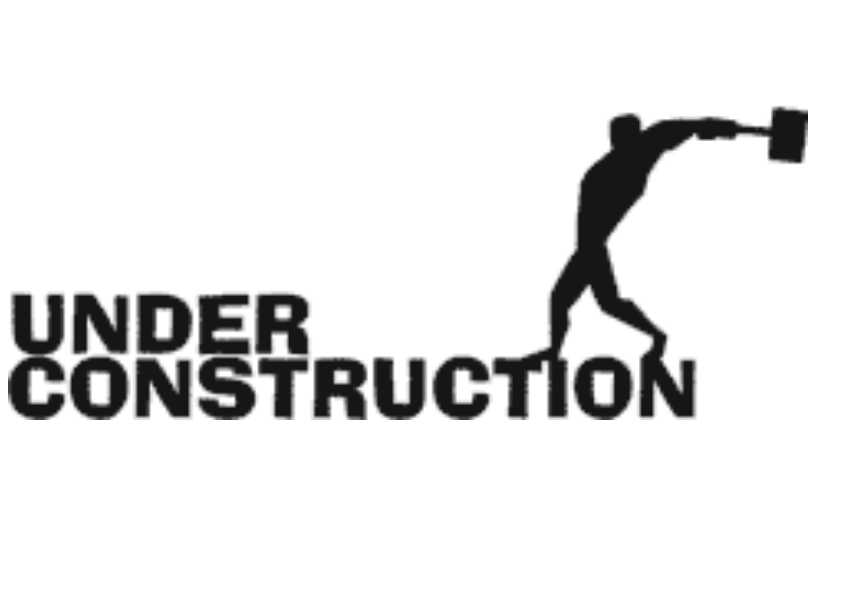
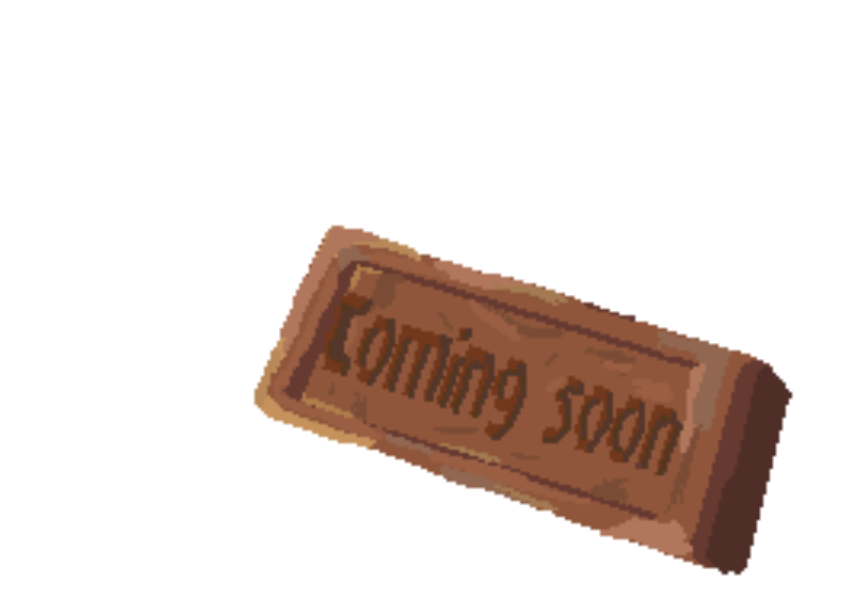
Before and after one commit to 0maumau0/Website, a plain HTML site: page Project3.html in a window 1280 px wide. Shown: the whole page, without its empty margins (0-863 px from the left). Drawn offline with Linux system fonts and the light colour scheme.

Commit message:
chaning under construction to transition pixelart coming soon

```diff
--- a/Project3.html
+++ b/Project3.html
@@ -6,7 +6,7 @@
     <title>In progress</title>
 </head>
 <body>
-    <div style="background-image: url(Pictures/website/underconstruction\ test\ gif.gif);height: 800px; width: 800px;background-repeat: no-repeat; background-size: contain;"></div>
+    <div style="background-image: url(Pictures/website/coming_soon.png);height: 800px; width: 800px;background-repeat: no-repeat; background-size: contain;"></div>
 
 </body>
 </html>
```
Also changed, not shown: index.html (+1 -1 lines), Pictures/website/coming_soon.png (added), Pictures/website/underconstruction test gif.gif (deleted).
